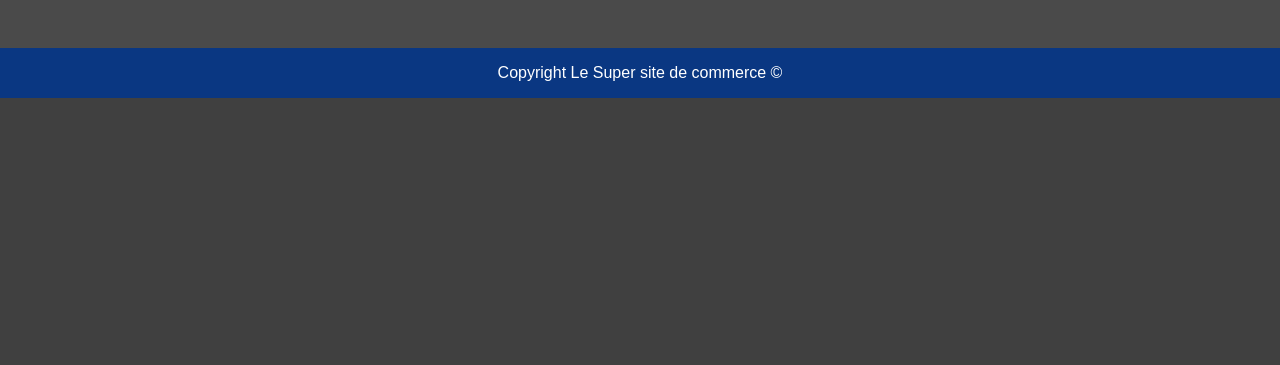
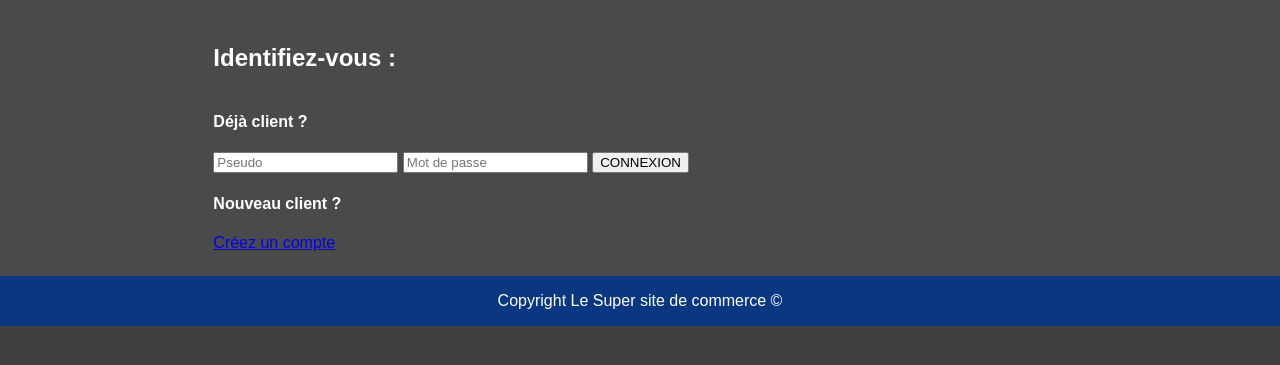
Before and after one commit to Jimmy2507/Projet-e-commerce, a PHP site: page /index.php?page=formConnexion in a window 1280 px wide. Shown: the part 133-498 px from the top of the page. Run offline with PHP 8.4, Linux system fonts and the light colour scheme; some libraries are stand-ins or nearby versions.

Commit message:
Connexion

```diff
--- /dev/null
+++ b/PHP/vue/actionDeconnexion.php
@@ -0,0 +1,3 @@
+<?php
+unset($_SESSION['LDHA_Utilisateur']);
+header("location:?page=accueil");
--- a/PHP/vue/actionInscription.php
+++ b/PHP/vue/actionInscription.php
@@ -1,13 +1,12 @@
 <?php
 $_POST["idRole"] = 1;
-var_dump($_POST);
+//var_dump($_POST);
     //recherche si le pseudo existe deja
     $uti = UtilisateursManager::findByPseudo($_POST['pseudoUtilisateur']);
     if ($uti == false)
     {
         $u = new Utilisateurs($_POST);
         //encodage du mot de passe
-        $u->setMdpUtilisateur(crypter($u->getMdpUtilisateur()));
         UtilisateursManager::add($u);
     }else{
         echo "Le pseudo existe deja";
--- a/PHP/vue/formConnexion.php
+++ b/PHP/vue/formConnexion.php
@@ -0,0 +1,10 @@
+<h2>Identifiez-vous :</h2>
+<h4>Déjà client ?</h4>
+    <form action="?page=actionConnexion" method="POST">
+    <input type="text" name ="pseudoUtilisateur" placeholder="Pseudo" require>
+    <input type="password" name ="mdpUtilisateur" placeholder="Mot de passe" require>
+    <button type="submit">CONNEXION</button>
+    <div class="trait"></div>
+    <h4>Nouveau client ?</h4>
+    <a class="boutton" href="?page=formInscription">Créez un compte</a>
+    </form>
--- a/PHP/vue/header.php
+++ b/PHP/vue/header.php
@@ -23,7 +23,7 @@
                     if(isset($_SESSION["utilisateur"])){
                     echo "<a href='?page=actionDeconnexion'><div class='icones'><i class='fas fa-key'></i>Déconnexion</div></a>";
                     }else{
-                    echo "<a href='?page=connexion'><div class='icones'><i class='fas fa-key'></i>Connexion</div></a>";
+                    echo "<a href='?page=formConnexion'><div class='icones'><i class='fas fa-key'></i>Connexion</div></a>";
                     }
                 ?>
             </div>
```
Also changed, not shown: PHP/vue/actionConnexion.php (+20 -0 lines).
